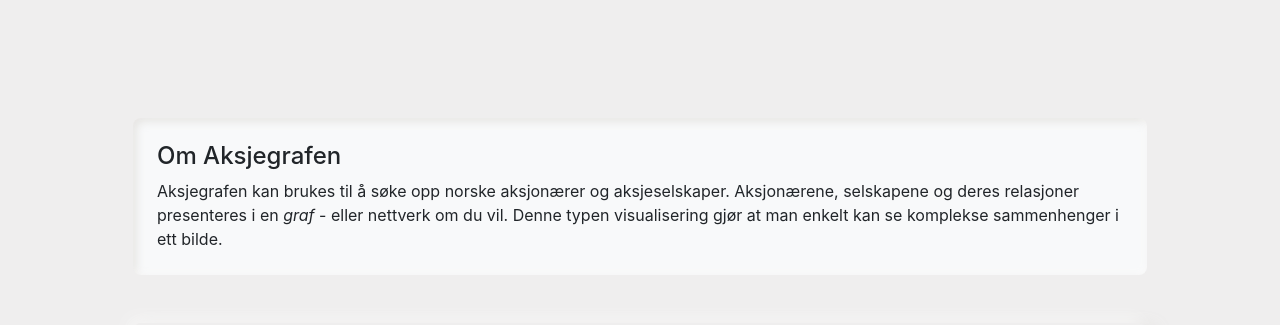
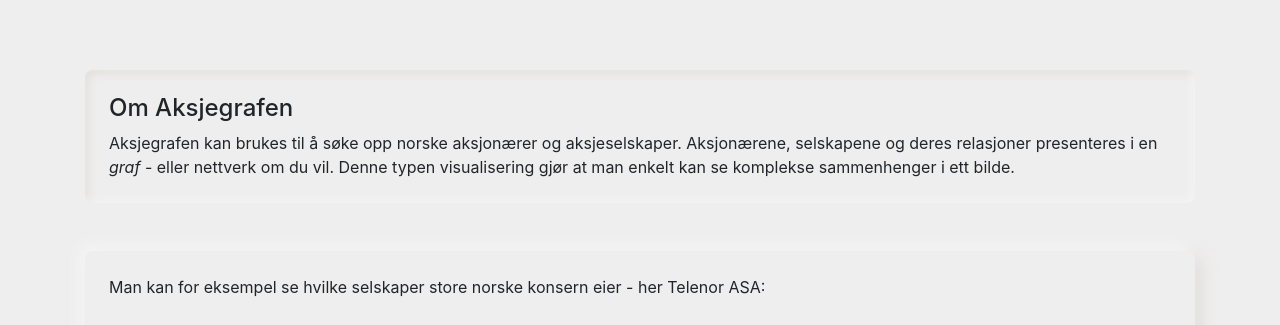
Before and after one commit to nilseng/aksjegrafen, a React (Create React App) app in the folder client/: page / in a window 1280 px wide. Shown: the part 778-1103 px from the top of the page. Built offline with nearby package versions, Linux system fonts and the light colour scheme; no server answers.

Commit message:
resizing images according to screen width

```diff
--- /dev/null
+++ b/client/src/components/About.scss
@@ -0,0 +1,15 @@
+.about-image {
+  height: 800px;
+}
+
+@media only screen and (max-width: 768px) {
+  .about-image {
+    height: 600px;
+  }
+}
+
+@media only screen and (max-width: 576px) {
+  .about-image {
+    height: 240px;
+  }
+}
--- a/client/src/components/About.tsx
+++ b/client/src/components/About.tsx
@@ -1,6 +1,9 @@
 import { useContext } from "react";
 import { Container } from "react-bootstrap";
 import { AppContext } from "../App";
+
+import "./About.scss";
+
 import pureokrs_img_light from "../images/aksjegrafen_pureokrs_light.png";
 import pureokrs_img_dark from "../images/aksjegrafen_pureokrs_dark.png";
 import telenor_img_light from "../images/telenor_asa_light.png";
@@ -15,11 +18,11 @@ export const About = () => {
       className="d-flex justify-content-center align-items-middle"
       style={{ color: theme.text }}
     >
-      <div className="p-md-5 p-2 my-5 rounded">
+      <div className="my-5 rounded">
         <div
           className="p-4"
           style={{
-            backgroundColor: theme.backgroundSecondary,
+            backgroundColor: theme.background,
             ...theme.lowering,
           }}
         >
@@ -39,7 +42,7 @@ export const About = () => {
           </p>
           <div className="d-flex justify-content-center py-4">
             <img
-              style={{ height: "600px" }}
+              className="about-image"
               src={theme.id === "light" ? telenor_img_light : telenor_img_dark}
               alt="Eksempel fra Aksjegrafen - Teodor eier PureOKRs AS"
             />
@@ -52,7 +55,7 @@ export const About = () => {
           </p>
           <div className="d-flex justify-content-center py-4">
             <img
-              style={{ height: "600px" }}
+              className="about-image"
               src={theme.id === "light" ? kjendis_light : kjendis_dark}
               alt="Eksempel fra Aksjegrafen - Teodor eier PureOKRs AS"
             />
```
